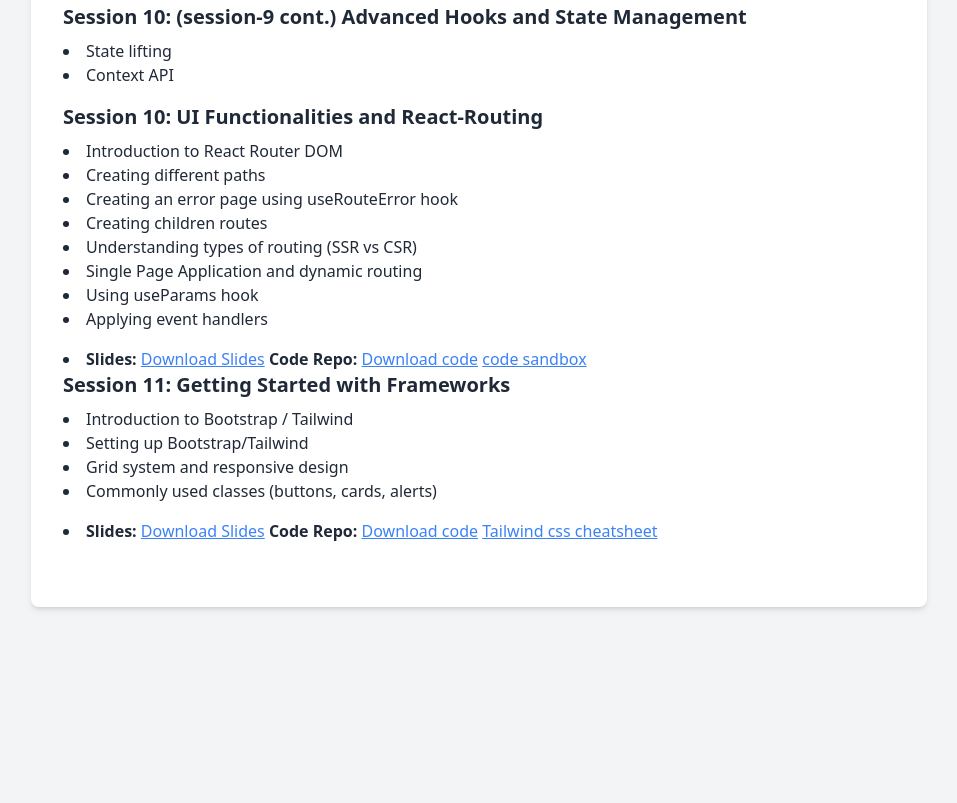
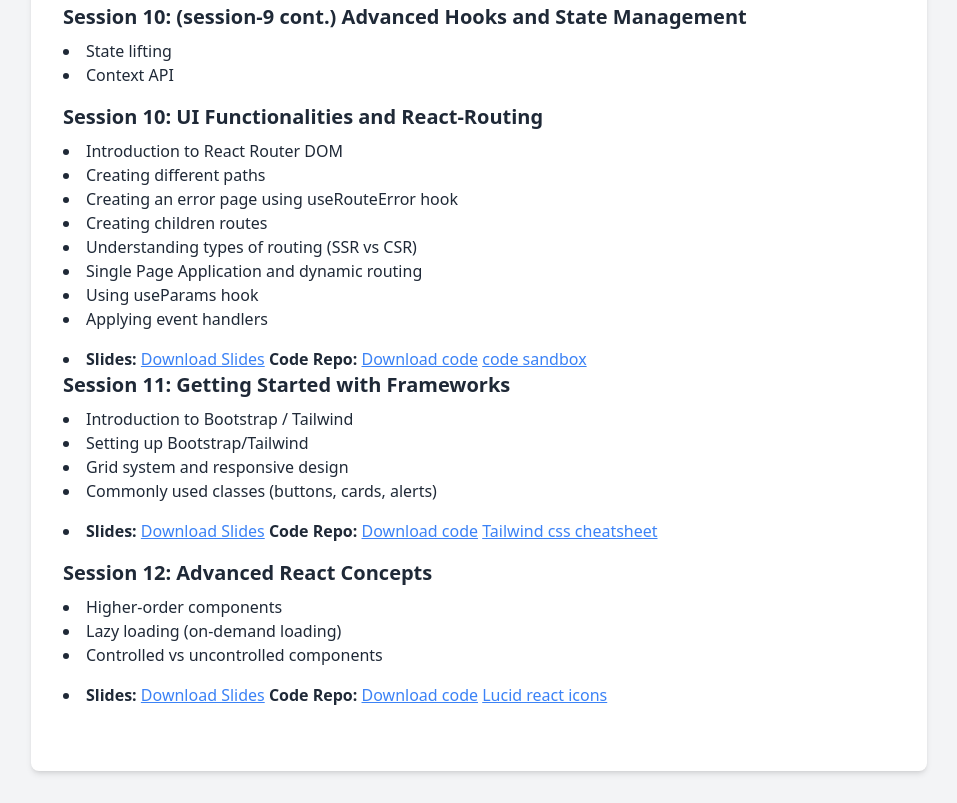
Before and after one commit to nahaktarun/gfg-fdrn-sessions.github.io, a plain HTML site: page index.html in a window 1280 px wide. Shown: the part 3489-4292 px from the top of the page, without its empty margins (161-1118 px from the left). Before the commit the page ends 4128 px from the top, so only its background shows below. Drawn offline with nearby package versions, Linux system fonts and the light colour scheme.

Commit message:
Added session 12

```diff
--- a/index.html
+++ b/index.html
@@ -449,6 +449,33 @@
               >
             </li>
         </ul>
+        <h3 class="text-xl font-semibold mb-2">
+          Session 12: Advanced React Concepts
+        </h3>
+        <ul class="list-disc list-inside mb-4">
+          <ol class="list-disc list-inside mb-4">
+            <li>Higher-order components</li>
+            <li>Lazy loading (on-demand loading)</li>
+            <li>Controlled vs uncontrolled components</li>
+          </ol>
+          <li>
+            <strong>Slides:</strong>
+            <a
+              href="https://gregarious-sundae-ed76fd.netlify.app/"
+              class="text-blue-500 underline"
+              >Download Slides</a
+            >
+            <strong>Code Repo:</strong>
+            <a
+              href="https://github.com/nahaktarun/gfg-fdrn-sessions/tree/session-12/session-12/advance-react"
+              class="text-blue-500 underline"
+              >Download code</a
+            >
+            <a href="https://lucide.dev/" class="text-blue-500 underline"
+              >Lucid react icons</a
+            >
+          </li>
+      </ul>
       </div>
     </section>
   </body>
```
